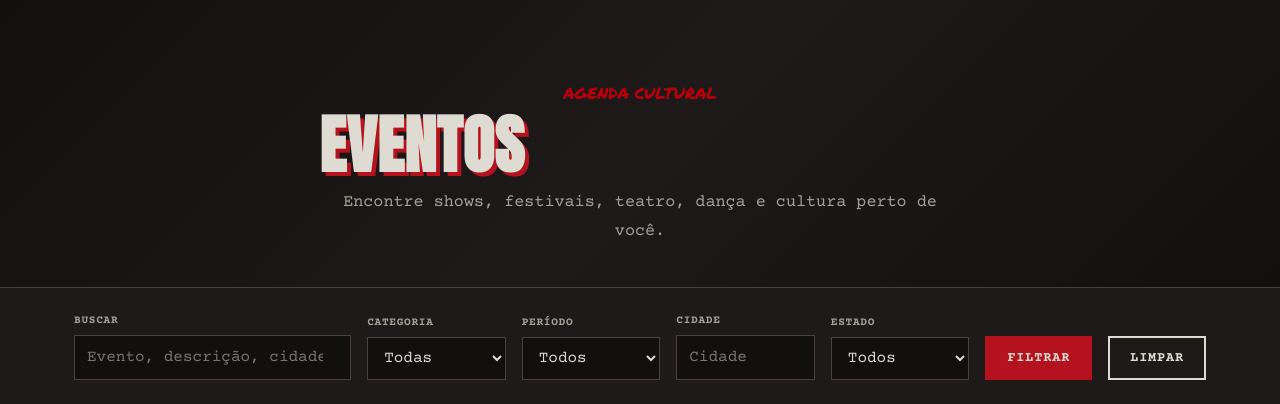
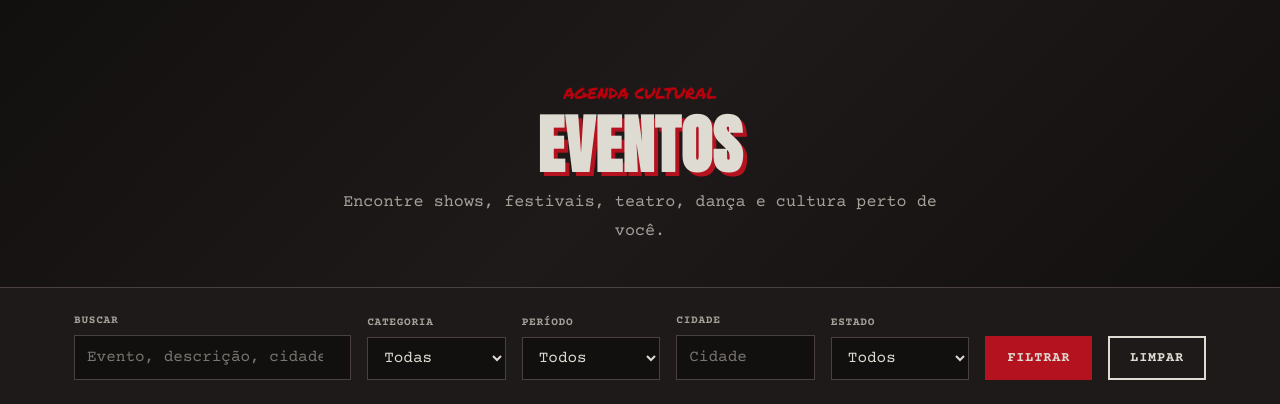
Before and after one commit to viniciusdarosa/EventoVivo---Projeto-final, a PHP site: page /Telas/Eventos.php in a window 1280 px wide. Shown: the part 70-474 px from the top of the page. Run offline with PHP 8.4, Linux system fonts and the light colour scheme; a user stored in the database is signed in; data comes from the database, SQL or seed files in the repository.

Commit message:
titulo centralizado
eventos h1 centralizado

```diff
--- a/Css/eventos.css
+++ b/Css/eventos.css
@@ -49,23 +49,35 @@
 text-align: center;
 }
 
+.eventos-page .page-header .wrap {
+display: flex;
+flex-direction: column;
+align-items: center;
+justify-content: center;
+text-align: center;
+}
+
 .eventos-page .eyebrow,
 .admin-page .eyebrow {
 margin: 0 0 .5rem;
 color: var(--ev-accent);
 font-family: 'Permanent Marker', cursive;
 font-size: 1rem;
+text-align: center;
+width: 100%;
 }
 
 .eventos-page h1,
 .admin-page h1 {
-  margin: 0;
+margin: 0 auto;
 color: var(--ev-paper);
 font-family: 'Anton', sans-serif;
 font-size: clamp(2.5rem, 6vw, 4rem);
 line-height: 1;
 text-transform: uppercase;
 text-shadow: 4px 4px 0 var(--ev-blood);
+text-align: center;
+width: 100%;
 }
 
 .eventos-page .hero-sub,
@@ -74,6 +86,7 @@
 max-width: 60ch;
 color: var(--ev-dim);
 line-height: 1.7;
+text-align: center;
 }
 
 .admin-page .heading-inner {
```
Also changed, not shown: Telas/CadastrarEvento.php (line endings or trailing spaces). Lines whose indentation alone changed are shown as unchanged.
